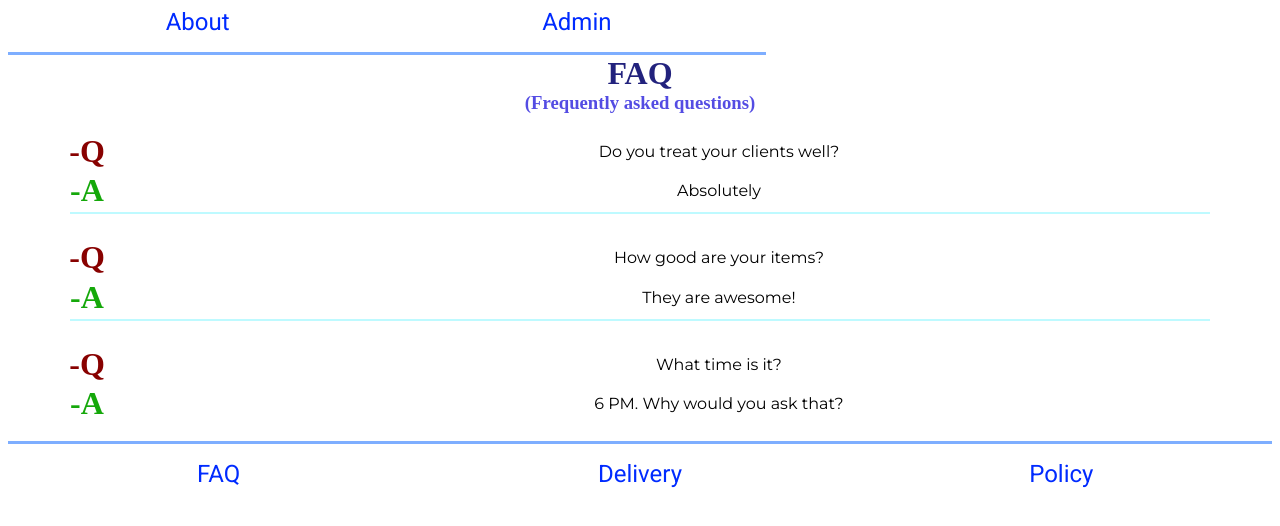
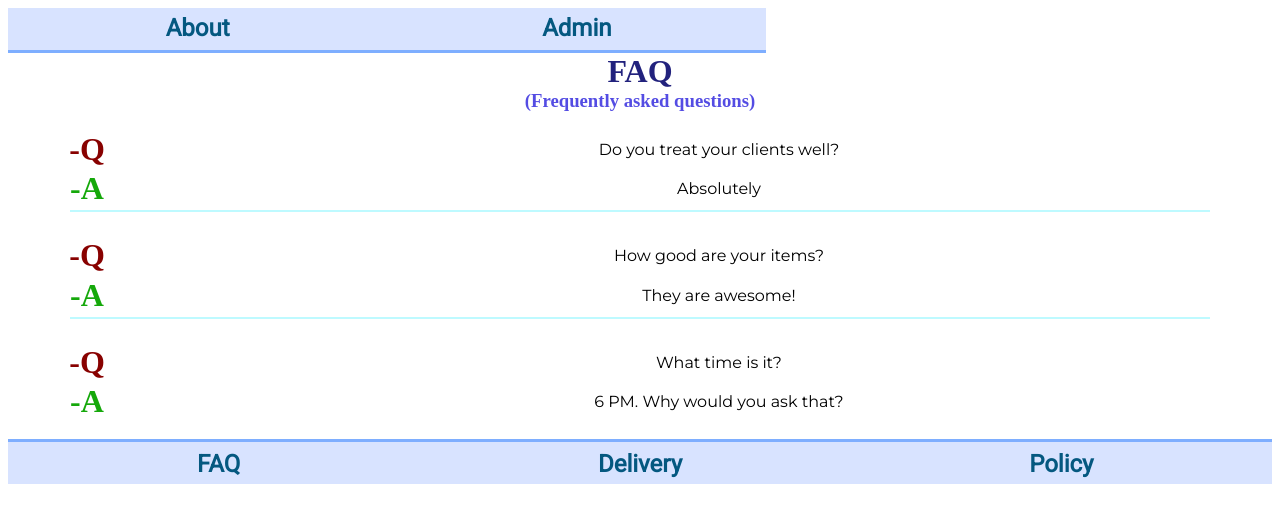
Before and after one commit to Simoonnn/candies, an Angular app: page /faq in a window 1280 px wide. Shown: the top 526 px of the page. Built offline with nearby package versions, Linux system fonts and the light colour scheme.

Commit message:
Change navigation

```diff
--- a/src/app/app.component.html
+++ b/src/app/app.component.html
@@ -1,10 +1,10 @@
-<header class="grid-container top-grid">
-  <a routerLink="about" class="grid-item">About</a>
-  <a routerLink="" class="grid-item">Admin</a>
+<header class="flex-container top-flex">
+  <a routerLink="about" class="flex-item">About</a>
+  <a routerLink="" class="flex-item">Admin</a>
 </header>
 <router-outlet></router-outlet>
-<footer class="grid-container bottom-grid">
-  <a routerLink="faq" class="grid-item">FAQ</a>
-  <a routerLink="delivery" class="grid-item">Delivery</a>
-  <a routerLink="policy" class="grid-item">Policy</a>
+<footer class="flex-container bottom-flex">
+  <a routerLink="faq" class="flex-item">FAQ</a>
+  <a routerLink="delivery" class="flex-item">Delivery</a>
+  <a routerLink="policy" class="flex-item">Policy</a>
 </footer>
--- a/src/app/app.component.scss
+++ b/src/app/app.component.scss
@@ -1,30 +1,36 @@
-
-.grid-container {
+* {
+  padding: 0px;
+  margin: 0px;
+}
+.flex-container {
+  background-color: #d8e3ff;
   display: flex;
-  justify-content: space-around;
-  a.grid-item {
+  height: 40px;
+  align-items: center;
+  a.flex-item {
     text-decoration: none;
     font-family: 'Roboto', sans-serif;
+    font-weight: 800;
     font-size: 1.5em;
     flex: 1 1;
     text-align: center;
-    color: #002bff;
+    color: #045880;
   }
-  a.grid-item:hover {
+  a.flex-item:hover {
     background-color: #caf7ff;
   }
-  a.grid-item:active {
+  a.flex-item:active {
     text-decoration: underline;
     color: #9a0002;
   }
 }
-.top-grid {
-  padding-bottom: 1em;
+.top-flex {
+  padding-bottom: 2px;
   width: 60%;
   border-bottom: 3px solid #7eaeff;
 }
-.bottom-grid {
-  padding-top: 1em;
+.bottom-flex {
+  padding-top: 2px;
   width: 100%;
   border-top: 3px solid #7eaeff;
 }
```
